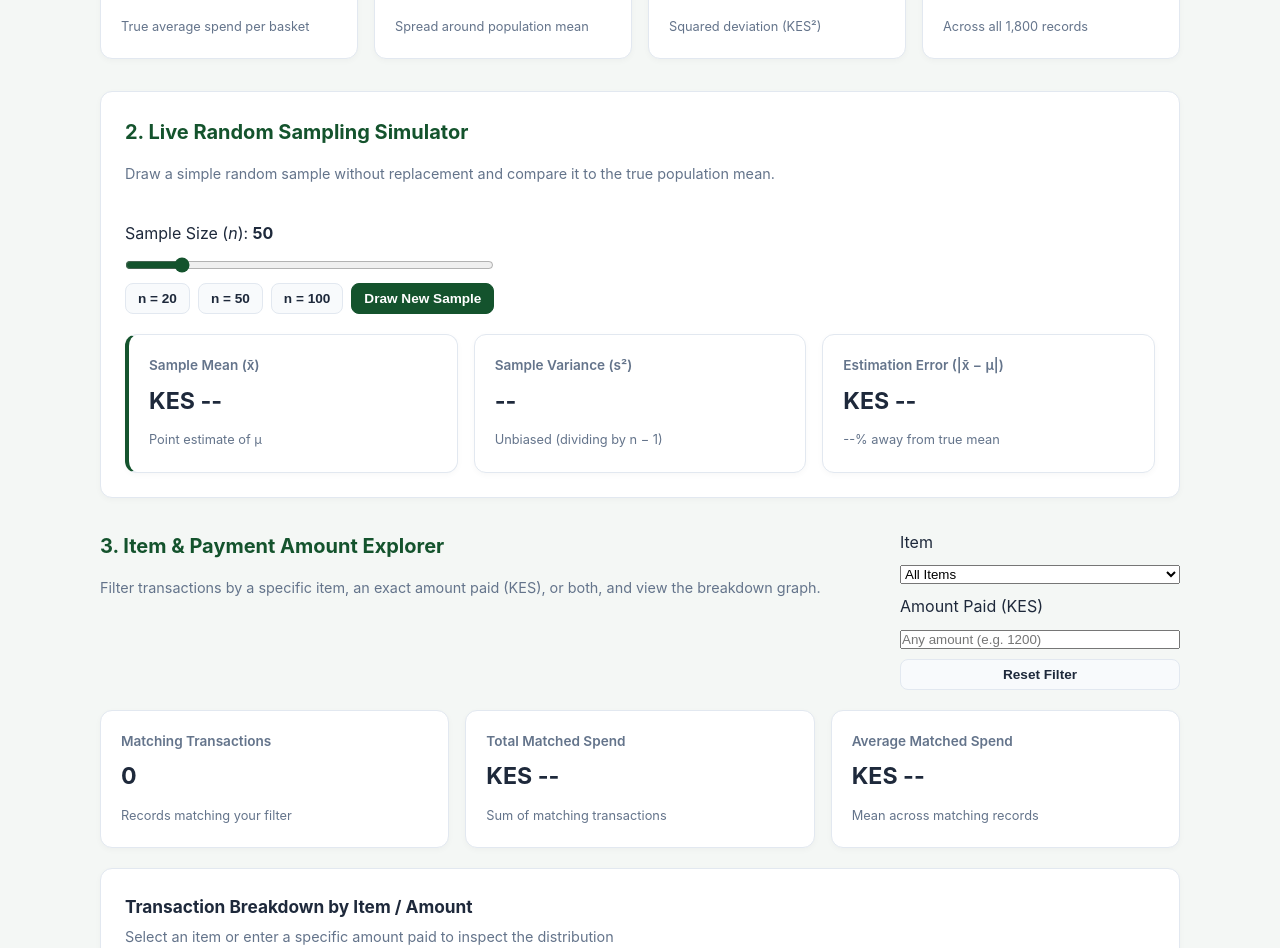
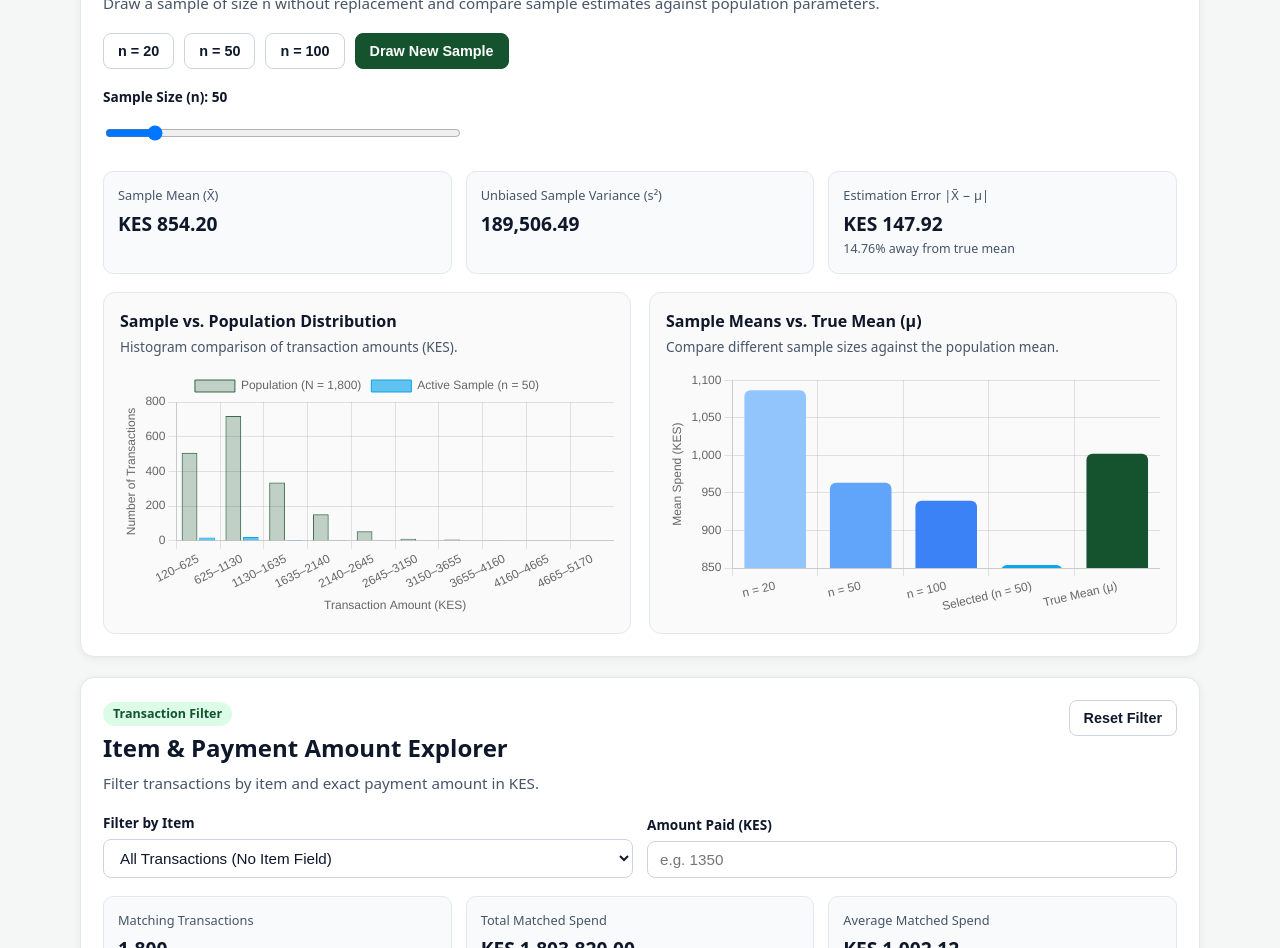
Before and after one commit to whitneynafula3-prog/supermarket-dashboard, a plain HTML site: page index.html in a window 1280 px wide. Shown: the part 407-1355 px from the top of the page. Drawn offline with nearby package versions, Linux system fonts and the light colour scheme.

Commit message:
Update index.html

```diff
--- a/index.html
+++ b/index.html
@@ -3,114 +3,311 @@
 <head>
   <meta charset="UTF-8" />
   <meta name="viewport" content="width=device-width, initial-scale=1.0" />
-  <title>Supermarket Spend & Sampling Estimator</title>
-  <link rel="stylesheet" href="style.css" />
+  <title>Supermarket Transaction & Sampling Dashboard</title>
   <script src="https://cdn.jsdelivr.net/npm/chart.js"></script>
+  <style>
+    :root {
+      --bg: #f4f7f5;
+      --surface: #ffffff;
+      --text: #0f172a;
+      --muted: #475569;
+      --border: #e2e8f0;
+      --primary: #14532d;
+      --primary-hover: #166534;
+      --accent: #0ea5e9;
+      --shadow: 0 2px 10px rgba(15, 23, 42, 0.06);
+    }
+
+    * {
+      box-sizing: border-box;
+    }
+
+    body {
+      margin: 0;
+      padding: 24px 16px 48px;
+      font-family: system-ui, -apple-system, BlinkMacSystemFont, "Segoe UI", Roboto, sans-serif;
+      background: var(--bg);
+      color: var(--text);
+      line-height: 1.5;
+    }
+
+    .container {
+      max-width: 1120px;
+      margin: 0 auto;
+      display: flex;
+      flex-direction: column;
+      gap: 20px;
+    }
+
+    .card {
+      background: var(--surface);
+      border: 1px solid var(--border);
+      border-radius: 14px;
+      padding: 22px;
+      box-shadow: var(--shadow);
+    }
+
+    .section-header {
+      display: flex;
+      flex-wrap: wrap;
+      justify-content: space-between;
+      align-items: flex-start;
+      gap: 16px;
+      margin-bottom: 18px;
+    }
+
+    .section-header h1,
+    .section-header h2 {
+      margin: 4px 0 6px;
+    }
+
+    .section-header p {
+      margin: 0;
+      color: var(--muted);
+      font-size: 0.95rem;
+    }
+
+    .badge {
+      display: inline-block;
+      background: #dcfce7;
+      color: var(--primary);
+      font-weight: 600;
+      font-size: 0.78rem;
+      padding: 3px 10px;
+      border-radius: 999px;
+    }
+
+    .kpi-grid {
+      display: grid;
+      grid-template-columns: repeat(auto-fit, minmax(180px, 1fr));
+      gap: 14px;
+      margin-bottom: 18px;
+    }
+
+    .kpi-card {
+      background: #f8fafc;
+      border: 1px solid var(--border);
+      border-radius: 10px;
+      padding: 14px;
+    }
+
+    .kpi-label {
+      display: block;
+      font-size: 0.8rem;
+      color: var(--muted);
+      margin-bottom: 4px;
+    }
+
+    .kpi-value {
+      display: block;
+      font-size: 1.2rem;
+      font-weight: 700;
+    }
+
+    .kpi-sub {
+      display: block;
+      font-size: 0.78rem;
+      color: var(--muted);
+      margin-top: 2px;
+    }
+
+    .controls {
+      display: flex;
+      flex-wrap: wrap;
+      align-items: center;
+      gap: 10px;
+    }
+
+    .filter-row {
+      display: grid;
+      grid-template-columns: repeat(auto-fit, minmax(200px, 1fr));
+      gap: 14px;
+      align-items: end;
+      margin-bottom: 18px;
+    }
+
+    .field {
+      display: flex;
+      flex-direction: column;
+      gap: 6px;
+    }
+
+    .field label {
+      font-size: 0.85rem;
+      font-weight: 600;
+      color: var(--text);
+    }
+
+    .field select,
+    .field input {
+      padding: 9px 12px;
+      border: 1px solid #cbd5e1;
+      border-radius: 8px;
+      font-size: 0.95rem;
+      background: #fff;
+      color: var(--text);
+    }
+
+    button {
+      cursor: pointer;
+      border: 1px solid #cbd5e1;
+      background: #fff;
+      color: var(--text);
+      padding: 9px 14px;
+      border-radius: 8px;
+      font-size: 0.9rem;
+      font-weight: 600;
+    }
+
+    button:hover {
+      background: #f1f5f9;
+    }
+
+    .btn-primary {
+      background: var(--primary);
+      border-color: var(--primary);
+      color: #fff;
+    }
+
+    .btn-primary:hover {
+      background: var(--primary-hover);
+    }
+
+    .charts-grid {
+      display: grid;
+      grid-template-columns: repeat(auto-fit, minmax(340px, 1fr));
+      gap: 18px;
+    }
+
+    .chart-box {
+      background: #fafafa;
+      border: 1px solid var(--border);
+      border-radius: 12px;
+      padding: 16px;
+    }
+
+    .chart-box h3 {
+      margin: 0 0 4px;
+      font-size: 1rem;
+    }
+
+    .chart-box p {
+      margin: 0 0 12px;
+      font-size: 0.85rem;
+      color: var(--muted);
+    }
+  </style>
 </head>
 <body>
-  <header class="hero">
-    <div class="container">
-      <span class="badge">Statistical Analytics & Estimation Explorer</span>
-      <h1>Supermarket Transaction Insights</h1>
-      <p>
-        Interactive analysis of <strong>1,800 customer transactions (KES)</strong> comparing true
-        population parameters against live random sampling simulations.
-      </p>
-    </div>
-  </header>
+  <main class="container">
+    <!-- Population Summary -->
+    <section class="card" id="populationSection">
+      <div class="section-header">
+        <div>
+          <span class="badge">Population Overview</span>
+          <h1>Supermarket Transaction & Sampling Dashboard</h1>
+          <p>Explore population parameters, simple random sampling without replacement, and repeated sampling distributions in KES.</p>
+        </div>
+      </div>
 
-  <main class="container">
-    <section class="section-block">
-      <h2>1. Population Parameters (N = <span id="popCount">1,800</span>)</h2>
       <div class="kpi-grid">
         <div class="kpi-card">
-          <span class="kpi-label">Population Mean (&mu;)</span>
-          <strong class="kpi-value" id="popMean">KES --</strong>
-          <small>True average spend per basket</small>
+          <span class="kpi-label">Population Size (N)</span>
+          <strong class="kpi-value" id="popCount">--</strong>
         </div>
         <div class="kpi-card">
-          <span class="kpi-label">Population Std. Dev (&sigma;)</span>
-          <strong class="kpi-value" id="popStd">KES --</strong>
-          <small>Spread around population mean</small>
+          <span class="kpi-label">True Population Mean (μ)</span>
+          <strong class="kpi-value" id="popMean">Loading...</strong>
         </div>
         <div class="kpi-card">
-          <span class="kpi-label">Population Variance (&sigma;&sup2;)</span>
+          <span class="kpi-label">Population Std. Dev. (σ)</span>
+          <strong class="kpi-value" id="popStd">--</strong>
+        </div>
+        <div class="kpi-card">
+          <span class="kpi-label">Population Variance (σ²)</span>
           <strong class="kpi-value" id="popVar">--</strong>
-          <small>Squared deviation (KES&sup2;)</small>
         </div>
         <div class="kpi-card">
           <span class="kpi-label">Total Revenue</span>
-          <strong class="kpi-value" id="popTotal">KES --</strong>
-          <small>Across all 1,800 records</small>
+          <strong class="kpi-value" id="popTotal">--</strong>
         </div>
       </div>
     </section>
 
-    <section class="section-block simulator-panel">
-      <div class="panel-header">
+    <!-- Single Sample Simulator -->
+    <section class="card" id="samplingSection">
+      <div class="section-header">
         <div>
-          <h2>2. Live Random Sampling Simulator</h2>
-          <p class="muted">
-            Draw a simple random sample without replacement and compare it to the true population mean.
-          </p>
+          <span class="badge">Interactive Sampling</span>
+          <h2>Simple Random Sample Simulator</h2>
+          <p>Draw a sample of size <code>n</code> without replacement and compare sample estimates against population parameters.</p>
         </div>
         <div class="controls">
-          <label for="sampleSize">
-            Sample Size (<em>n</em>): <strong id="sampleSizeLabel">50</strong>
-          </label>
-          <input type="range" id="sampleSize" min="10" max="300" step="5" value="50" />
-          <div class="preset-btns">
-            <button type="button" class="preset" data-n="20">n = 20</button>
-            <button type="button" class="preset" data-n="50">n = 50</button>
-            <button type="button" class="preset" data-n="100">n = 100</button>
-            <button type="button" id="redrawBtn" class="primary-btn">Draw New Sample</button>
-          </div>
+          <button type="button" class="preset" data-n="20">n = 20</button>
+          <button type="button" class="preset" data-n="50">n = 50</button>
+          <button type="button" class="preset" data-n="100">n = 100</button>
+          <button type="button" id="redrawBtn" class="btn-primary">Draw New Sample</button>
         </div>
       </div>
 
-      <div class="kpi-grid sample-grid">
-        <div class="kpi-card highlight">
-          <span class="kpi-label">Sample Mean (x&#772;)</span>
-          <strong class="kpi-value" id="sampleMean">KES --</strong>
-          <small>Point estimate of &mu;</small>
+      <div class="field" style="max-width: 360px; margin-bottom: 18px;">
+        <label for="sampleSize">Sample Size (n): <span id="sampleSizeLabel">50</span></label>
+        <input type="range" id="sampleSize" min="5" max="500" value="50" />
+      </div>
+
+      <div class="kpi-grid">
+        <div class="kpi-card">
+          <span class="kpi-label">Sample Mean (X̄)</span>
+          <strong class="kpi-value" id="sampleMean">--</strong>
         </div>
         <div class="kpi-card">
-          <span class="kpi-label">Sample Variance (s&sup2;)</span>
+          <span class="kpi-label">Unbiased Sample Variance (s²)</span>
           <strong class="kpi-value" id="sampleVar">--</strong>
-          <small>Unbiased (dividing by n &minus; 1)</small>
         </div>
         <div class="kpi-card">
-          <span class="kpi-label">Estimation Error (|x&#772; &minus; &mu;|)</span>
-          <strong class="kpi-value" id="estError">KES --</strong>
-          <small id="errorPct">--% away from true mean</small>
+          <span class="kpi-label">Estimation Error |X̄ − μ|</span>
+          <strong class="kpi-value" id="estError">--</strong>
+          <span class="kpi-sub" id="errorPct">--</span>
+        </div>
+      </div>
+
+      <div class="charts-grid">
+        <div class="chart-box">
+          <h3>Sample vs. Population Distribution</h3>
+          <p>Histogram comparison of transaction amounts (KES).</p>
+          <canvas id="distChart"></canvas>
+        </div>
+        <div class="chart-box">
+          <h3>Sample Means vs. True Mean (μ)</h3>
+          <p>Compare different sample sizes against the population mean.</p>
+          <canvas id="compareChart"></canvas>
         </div>
       </div>
     </section>
 
-    <section class="section-block">
-      <div class="panel-header">
+    <!-- Item & Payment Amount Explorer -->
+    <section class="card" id="explorerSection">
+      <div class="section-header">
         <div>
-          <h2>3. Item &amp; Payment Amount Explorer</h2>
-          <p class="muted">
-            Filter transactions by a specific item, an exact amount paid (KES), or both, and view the breakdown graph.
-          </p>
+          <span class="badge">Transaction Filter</span>
+          <h2>Item & Payment Amount Explorer</h2>
+          <p>Filter transactions by item and exact payment amount in KES.</p>
         </div>
-        <div class="controls filter-controls">
-          <label for="itemFilter">Item</label>
+        <div class="controls">
+          <button type="button" id="clearFilterBtn">Reset Filter</button>
+        </div>
+      </div>
+
+      <div class="filter-row">
+        <div class="field">
+          <label for="itemFilter">Filter by Item</label>
           <select id="itemFilter">
             <option value="ALL">All Items</option>
           </select>
-
+        </div>
+        <div class="field">
           <label for="amountFilter">Amount Paid (KES)</label>
-          <input
-            type="number"
-            id="amountFilter"
-            min="0"
-            step="any"
-            placeholder="Any amount (e.g. 1200)"
-          />
-
-          <button type="button" id="clearFilterBtn" class="preset">Reset Filter</button>
+          <input type="number" id="amountFilter" placeholder="e.g. 1350" step="any" />
         </div>
       </div>
 
@@ -118,69 +315,70 @@
         <div class="kpi-card">
           <span class="kpi-label">Matching Transactions</span>
           <strong class="kpi-value" id="matchCount">0</strong>
-          <small>Records matching your filter</small>
         </div>
         <div class="kpi-card">
           <span class="kpi-label">Total Matched Spend</span>
-          <strong class="kpi-value" id="matchTotal">KES --</strong>
-          <small>Sum of matching transactions</small>
+          <strong class="kpi-value" id="matchTotal">KES 0.00</strong>
         </div>
         <div class="kpi-card">
           <span class="kpi-label">Average Matched Spend</span>
           <strong class="kpi-value" id="matchAvg">KES --</strong>
-          <small>Mean across matching records</small>
         </div>
       </div>
 
-      <div class="chart-card" style="margin-top: 1.25rem;">
-        <h3 id="itemAmountChartTitle">Transaction Breakdown by Item / Amount</h3>
-        <p class="muted" id="itemAmountChartSubtitle">
-          Select an item or enter a specific amount paid to inspect the distribution
-        </p>
+      <div class="chart-box">
+        <h3 id="itemAmountChartTitle">Filtered Transaction Summary</h3>
+        <p id="itemAmountChartSubtitle">Adjust item or amount filters above to inspect matching transactions.</p>
         <canvas id="itemAmountChart"></canvas>
       </div>
     </section>
 
-    <section class="charts-grid">
-      <div class="chart-card">
-        <h3>Transaction Spending Distribution (KES)</h3>
-        <p class="muted">Population frequency distribution vs. active sample overlay</p>
-        <canvas id="distChart"></canvas>
+    <!-- Repeated Sampling Simulator (500 Draws) -->
+    <section class="card" id="samplingLabSection">
+      <div class="section-header">
+        <div>
+          <span class="badge">Sampling Distribution Lab</span>
+          <h2>Repeated Sampling Simulator (500 Draws)</h2>
+          <p>
+            Draw 500 independent random samples of size <code>n</code> to observe the
+            empirical sampling distribution of the sample mean (X̄) and standard error.
+          </p>
+        </div>
+        <div class="controls">
+          <button type="button" id="run500Btn" class="btn-primary">
+            Run 500 Samples
+          </button>
+        </div>
       </div>
 
-      <div class="chart-card">
-        <h3>Mean Convergence Across Sample Sizes</h3>
-        <p class="muted">Comparing n = 20, 50, 100, and your selected sample against &mu;</p>
-        <canvas id="compareChart"></canvas>
+      <div class="kpi-grid">
+        <div class="kpi-card">
+          <span class="kpi-label">Simulated Means (500 draws)</span>
+          <strong class="kpi-value" id="simCount">0</strong>
+        </div>
+        <div class="kpi-card">
+          <span class="kpi-label">Mean of 500 Sample Means</span>
+          <strong class="kpi-value" id="simGrandMean">KES --</strong>
+        </div>
+        <div class="kpi-card">
+          <span class="kpi-label">Empirical Std. Error (SE)</span>
+          <strong class="kpi-value" id="simEmpiricalSE">KES --</strong>
+        </div>
+        <div class="kpi-card">
+          <span class="kpi-label">Theoretical SE (σ / √n)</span>
+          <strong class="kpi-value" id="simTheoreticalSE">KES --</strong>
+        </div>
+      </div>
+
+      <div class="chart-box">
+        <h3 id="samplingDistTitle">Sampling Distribution of Sample Means (X̄)</h3>
+        <p id="samplingDistSubtitle">
+          Click "Run 500 Samples" to generate 500 sample means for the current sample size n.
+        </p>
+        <canvas id="samplingDistChart"></canvas>
       </div>
     </section>
-
-    <section class="section-block methodology">
-      <h2>4. How It Works</h2>
-      <ul>
-        <li>
-          <strong>Population vs. Sample Formulas:</strong> Population variance divides by
-          <code>N</code> (1,800), whereas sample variance divides by <code>n &minus; 1</code>
-          to provide an unbiased estimator.
-        </li>
-        <li>
-          <strong>Simple Random Sampling Without Replacement:</strong> Each draw selects
-          <em>n</em> distinct customer transactions using a Fisher-Yates shuffle.
-        </li>
-        <li>
-          <strong>Sampling Variability:</strong> Repeated draws of the same size produce
-          different sample means due to natural variation in basket sizes, while larger
-          samples reduce standard error (<code>&sigma; / &radic;n</code>).
-        </li>
-      </ul>
-    </section>
   </main>
-
-  <footer class="footer">
-    <div class="container">
-      <p>Built with Python (pandas), HTML, CSS &amp; Chart.js</p>
-    </div>
-  </footer>
 
   <script src="app.js"></script>
 </body>
```
